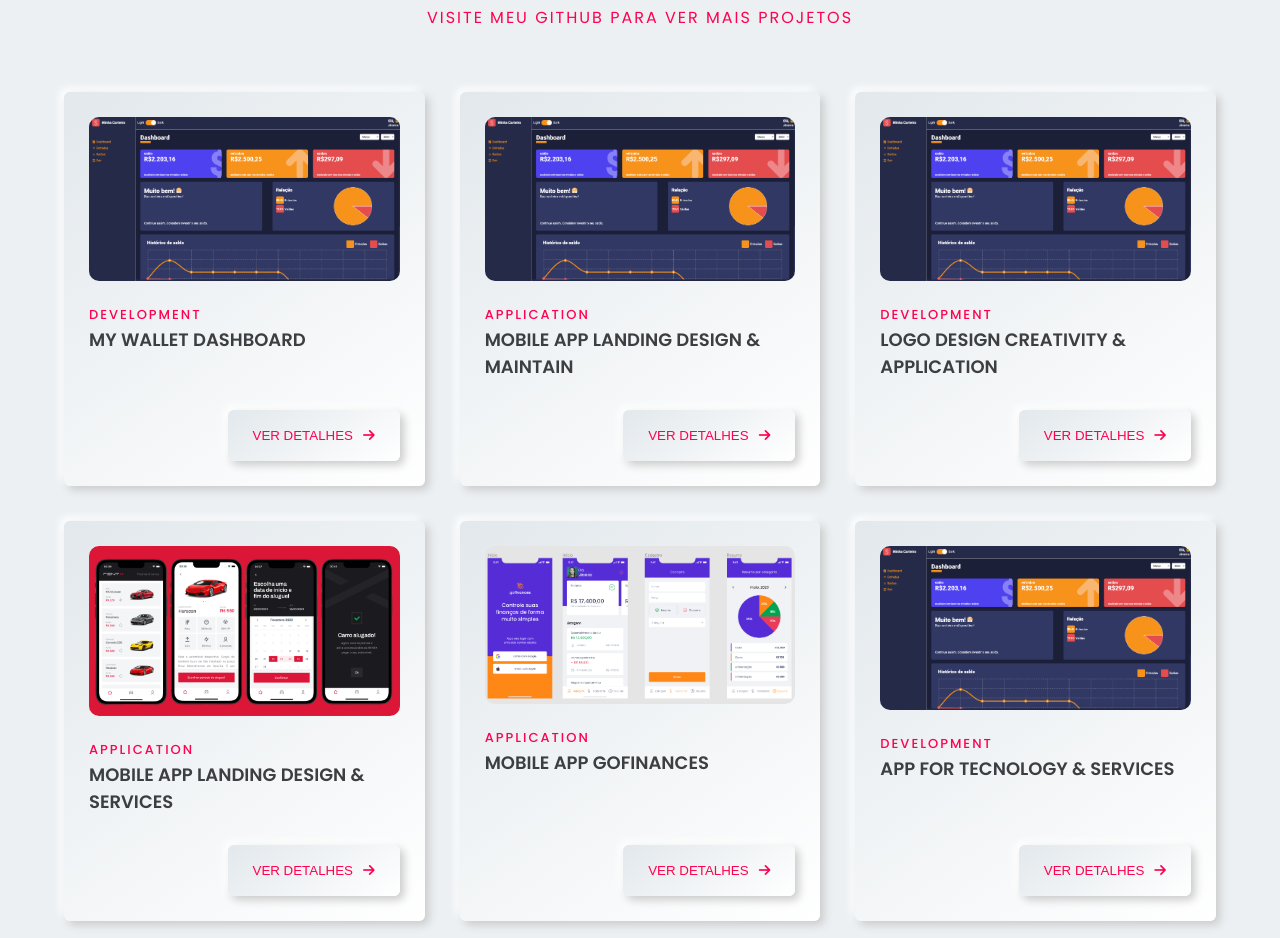
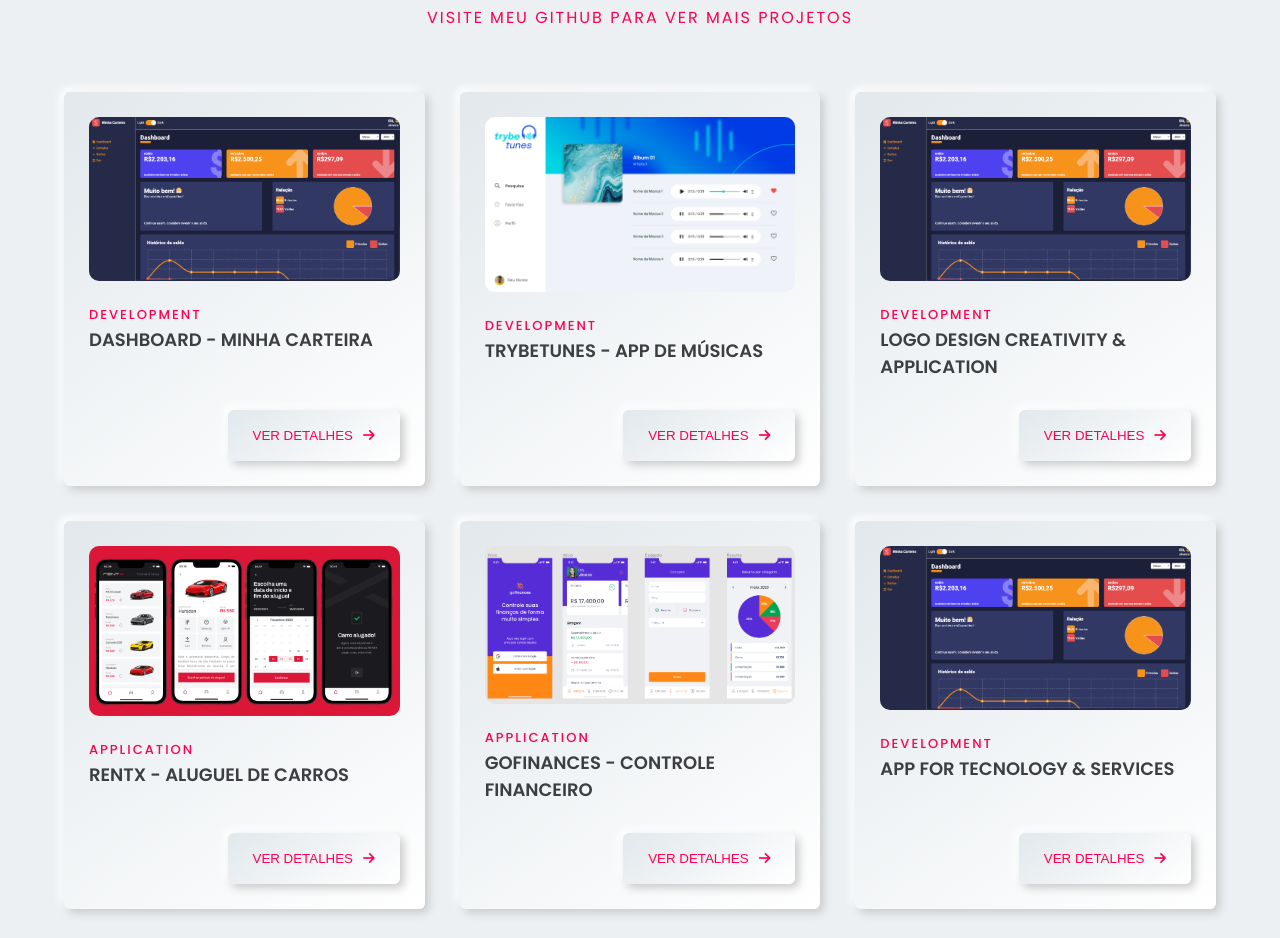
Before and after one commit to JessicaLopesDev/portfolio, a React (Vite) app: page / in a window 1280 px wide. Shown: the part 1654-2592 px from the top of the page. Built offline with nearby package versions, Linux system fonts and the light colour scheme.

Commit message:
Adicionando projetos

```diff
--- a/src/components/Projects/ProjectCard/index.tsx
+++ b/src/components/Projects/ProjectCard/index.tsx
@@ -10,6 +10,7 @@ export type ProjectDataType = {
   category: string;
   title: string;
   image: string;
+  url: string;
   description: string;
 };
 
@@ -35,6 +36,7 @@ export const ProjectCard = (props: ProjectDataType) => {
                 image: props.image,
                 title: props.title,
                 description: props.description,
+                url: props.url,
               });
             }}
           >
--- a/src/components/Projects/ProjectDetails/index.tsx
+++ b/src/components/Projects/ProjectDetails/index.tsx
@@ -21,14 +21,8 @@ export const ProjectDetails = ({ data }: ProjectDetailsProps) => {
             LIKE THIS
             <S.Icon className="far fa-thumbs-up" />
           </S.Button> */}
-          <S.Button
-            onClick={() =>
-              handleRedirectClick(
-                'https://github.com/JessicaLopesDev/my-wallet-dashboard',
-              )
-            }
-          >
-            VIEW PROJECT
+          <S.Button onClick={() => handleRedirectClick(data.url)}>
+            ACESSAR REPOSITÓRIO
             <S.Icon className="fas fa-chevron-right" />
           </S.Button>
         </S.ButtonsContainer>
--- a/src/components/Projects/ProjectDetails/types.ts
+++ b/src/components/Projects/ProjectDetails/types.ts
@@ -1,6 +1,7 @@
 export interface ProjectDataProps {
   image: string;
   title: string;
+  url: string;
   description: string;
 }
 
--- a/src/components/Projects/index.tsx
+++ b/src/components/Projects/index.tsx
@@ -18,6 +18,7 @@ export const Projects = () => {
               image={item.image}
               category={item.category}
               title={item.title}
+              url={item.url}
               description={item.description}
             />
           ))}
--- a/src/components/Projects/projects_data.ts
+++ b/src/components/Projects/projects_data.ts
@@ -2,48 +2,54 @@ export const PortfolioData = [
   {
     id: 1,
     category: 'DEVELOPMENT',
-    title: 'My Wallet Dashboard',
+    title: 'Dashboard - Minha carteira',
     image: 'images/dashboard.png',
+    url: 'https://github.com/JessicaLopesDev/my-wallet-dashboard',
     description:
       'Dashboard desenvolvido utilizando ReactJs e TypeScript. Criação de um layout responsivo com Grid Layout e Flexbox. Nesse projeto, além de aprender a criar gráficos e aplicar animações, também criei temas de cores e permiti que o usuário troque o tema (dark e light).',
   },
   {
     id: 2,
-    category: 'APPLICATION',
-    title: 'Mobile app landing design & maintain',
-    image: 'images/dashboard.png',
+    category: 'DEVELOPMENT',
+    title: 'TrybeTunes - App de músicas',
+    image: 'images/album.png',
+    url: 'https://github.com/JessicaLopesDev/trybetunes-trybe',
     description:
-      'Dashboard desenvolvido utilizando ReactJs e TypeScript. Criação de um layout responsivo com Grid Layout e Flexbox. Nesse projeto, além de aprender a criar gráficos e aplicar animações, também criei temas de cores e permiti que o usuário troque o tema (dark e light).',
+      'Uma aplicação capaz de reproduzir músicas das mais variadas bandas e artistas, criar uma lista de músicas favoritas e editar o perfil da pessoa usuária logada.',
   },
   {
     id: 3,
     category: 'DEVELOPMENT',
     title: 'Logo design creativity & Application ',
     image: 'images/dashboard.png',
+    url: 'https://github.com/JessicaLopesDev/GoFinances',
     description:
       'Dashboard desenvolvido utilizando ReactJs e TypeScript. Criação de um layout responsivo com Grid Layout e Flexbox. Nesse projeto, além de aprender a criar gráficos e aplicar animações, também criei temas de cores e permiti que o usuário troque o tema (dark e light).',
   },
   {
     id: 4,
     category: 'APPLICATION',
-    title: 'Mobile app landing design & Services',
+    title: 'RentX - Aluguel de carros ',
     image: 'images/rentX.png',
+    url: 'https://github.com/JessicaLopesDev/rentx-car-rental-mobile-app',
     description:
-      'Dashboard desenvolvido utilizando ReactJs e TypeScript. Criação de um layout responsivo com Grid Layout e Flexbox. Nesse projeto, além de aprender a criar gráficos e aplicar animações, também criei temas de cores e permiti que o usuário troque o tema (dark e light).',
+      'Aplicativo completo de aluguel de carros desenvolvido utilizando React Native, Expo, TypeScript, Styled-Components, React Native Calendars, React Navigation, Axios, Yup, React Native Reanimated, Lottie para React Native e WatermelonDB como Offline First.',
   },
   {
     id: 5,
     category: 'APPLICATION',
-    title: 'Mobile app GoFinances',
+    title: 'GoFinances - Controle financeiro',
     image: 'images/gofinances.png',
+    url: 'https://github.com/JessicaLopesDev/GoFinances',
     description:
-      'Dashboard desenvolvido utilizando ReactJs e TypeScript. Criação de um layout responsivo com Grid Layout e Flexbox. Nesse projeto, além de aprender a criar gráficos e aplicar animações, também criei temas de cores e permiti que o usuário troque o tema (dark e light).',
+      'Aplicativo desenvolvido para controle financeiro de entradas e saídas com relatório em gráfico utilizando React Native, TypeScript, React Navigation, React Hook Form, Styled Components, React Native Gesture Handler, Victory Native, Async Storage, Auth Session e Axios.',
   },
   {
     id: 6,
     category: 'DEVELOPMENT',
     title: 'App for tecnology & services',
     image: 'images/dashboard.png',
+    url: 'https://github.com/JessicaLopesDev/GoFinances',
     description:
       'Dashboard desenvolvido utilizando ReactJs e TypeScript. Criação de um layout responsivo com Grid Layout e Flexbox. Nesse projeto, além de aprender a criar gráficos e aplicar animações, também criei temas de cores e permiti que o usuário troque o tema (dark e light).',
   },
```
Also changed, not shown: public/images/album.png (added).
